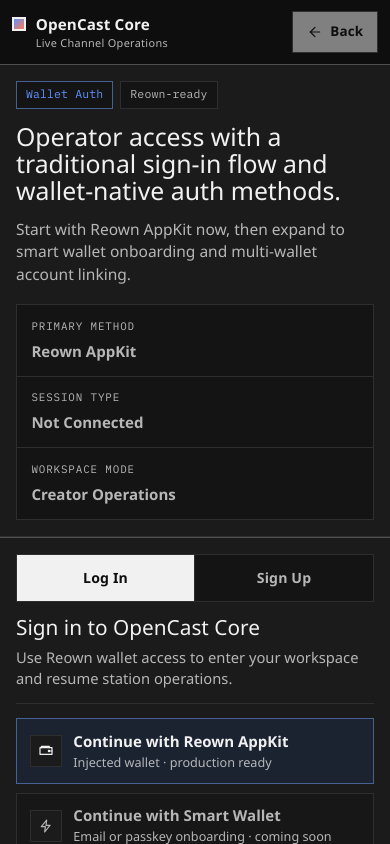
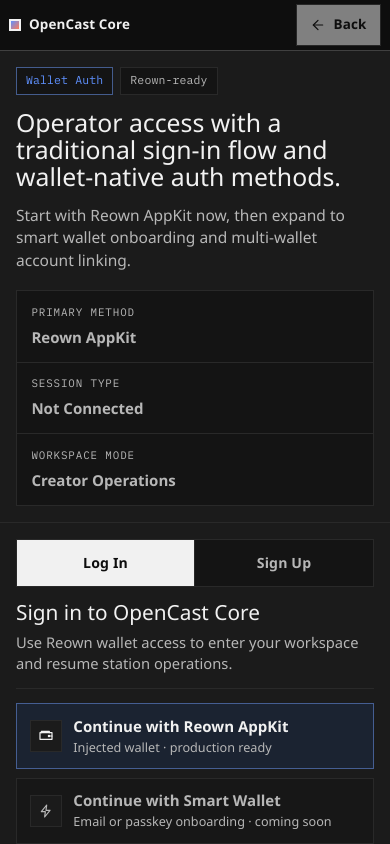
Before and after one commit to KyngKai909/untitled-project, a React (Vite) app in the folder apps/web/: page / in a window 390 px wide. Shown: the top 844 px of the page. Built offline with nearby package versions, Linux system fonts and the light colour scheme; no server answers; a web font is replaced by a local one.

Commit message:
minor fix

```diff
--- a/apps/web/src/styles.css
+++ b/apps/web/src/styles.css
@@ -9,8 +9,8 @@
   --surface-strong: #ffffff;
   --text: #111111;
   --text-muted: #505050;
-  --line: #c7c7c7;
-  --line-strong: #8e8e8e;
+  --line: #d2d2d2;
+  --line-strong: #b8b8b8;
   --accent: #2f6fff;
   --accent-soft: #dde7ff;
   --accent-alt: #ff5a2a;
@@ -27,8 +27,8 @@
   --surface-strong: #1b1b1b;
   --text: #f1f1f1;
   --text-muted: #b7b7b7;
-  --line: #2e2e2e;
-  --line-strong: #505050;
+  --line: #292929;
+  --line-strong: #404040;
   --accent: #5f91ff;
   --accent-soft: #1a2a49;
   --accent-alt: #ff7c56;
@@ -90,6 +90,7 @@
 
 .appRoot {
   min-height: 100vh;
+  background: var(--bg);
 }
 
 .topbar {
@@ -103,55 +104,68 @@
 .topbar__inner {
   width: min(1520px, 100%);
   margin: 0 auto;
-  padding: 0 1rem;
-  min-height: 70px;
-  display: grid;
-  grid-template-columns: auto 1fr auto;
+  padding: 0 0.85rem;
+  min-height: 58px;
+  display: grid;
+  grid-template-columns: auto minmax(0, 1fr) auto;
   align-items: center;
-  gap: 1.2rem;
+  gap: 0.7rem;
 }
 
 .brandLockup {
-  display: inline-grid;
-  grid-template-columns: auto auto;
+  display: inline-flex;
   align-items: center;
-  column-gap: 0.58rem;
+  gap: 0.52rem;
   text-decoration: none;
+  min-width: 0;
 }
 
 .brandLockup__glyph {
-  width: 0.9rem;
-  height: 0.9rem;
+  width: 0.82rem;
+  height: 0.82rem;
   border: 2px solid var(--text);
   background: linear-gradient(135deg, var(--accent), var(--accent-alt));
 }
 
 .brandLockup__title {
-  font-size: 0.95rem;
+  font-size: 0.92rem;
   letter-spacing: 0.01em;
   font-weight: 600;
+  line-height: 1;
+  white-space: nowrap;
 }
 
 .brandLockup__subtitle {
-  grid-column: 2;
-  font-size: 0.68rem;
+  font-size: 0.66rem;
   letter-spacing: 0.03em;
   color: var(--text-muted);
   font-family: "General Sans", "Onest", "Segoe UI", sans-serif;
+  padding-left: 0.5rem;
+  border-left: 1px solid var(--line);
+  white-space: nowrap;
 }
 
 .topnav {
   display: inline-flex;
   justify-self: center;
+  min-width: 0;
+  max-width: 100%;
+  overflow-x: auto;
+  scrollbar-width: none;
   border: 1px solid var(--line);
   background: var(--surface);
 }
 
+.topnav::-webkit-scrollbar {
+  display: none;
+}
+
 .topnav__link {
-  padding: 0.7rem 1rem;
+  padding: 0.52rem 0.84rem;
+  min-height: 36px;
   border-right: 1px solid var(--line);
   text-decoration: none;
-  font-size: 0.86rem;
+  font-size: 0.8rem;
   letter-spacing: 0.01em;
   font-weight: 500;
   font-family: "General Sans", "Onest", "Segoe UI", sans-serif;
@@ -178,18 +192,18 @@
 .themeSwitch {
   display: inline-flex;
   align-items: center;
-  justify-self: end;
   gap: 0.48rem;
-  min-height: 40px;
+  min-height: 36px;
   border: 1px solid var(--line);
   background: var(--surface);
   color: var(--text);
-  padding: 0.45rem 0.72rem;
+  padding: 0.34rem 0.58rem;
   cursor: pointer;
   letter-spacing: 0.01em;
   font-family: "General Sans", "Onest", "Segoe UI", sans-serif;
-  font-size: 0.82rem;
+  font-size: 0.78rem;
   font-weight: 500;
+  flex: 0 0 auto;
 }
 
 .themeSwitch:hover {
@@ -217,12 +231,12 @@
 .authTopbar__inner {
   width: min(1520px, 100%);
   margin: 0 auto;
-  padding: 0 1rem;
-  min-height: 72px;
+  padding: 0 0.85rem;
+  min-height: 58px;
   display: flex;
   align-items: center;
   justify-content: space-between;
-  gap: 1rem;
+  gap: 0.7rem;
 }
 
 .authBrand {
@@ -232,14 +246,14 @@
 .authLayout {
   width: min(1520px, 100%);
   margin: 0 auto;
-  min-height: calc(100vh - 73px);
+  min-height: calc(100vh - 59px);
   border-left: 1px solid var(--line-strong);
   border-right: 1px solid var(--line-strong);
   border-bottom: 1px solid var(--line-strong);
   display: grid;
   grid-template-columns: minmax(0, 1.1fr) minmax(420px, 0.9fr);
-  background: var(--line-strong);
-  gap: 1px;
+  background: var(--bg);
+  gap: 0;
 }
 
 .authIntro,
@@ -591,9 +605,9 @@
 .workspaceGrid,
 .opsGrid {
   border: 1px solid var(--line-strong);
-  background: var(--line-strong);
-  display: grid;
-  gap: 1px;
+  background: var(--bg);
+  display: grid;
+  gap: 0;
 }
 
 .workspaceGrid {
@@ -602,6 +616,11 @@
 
 .opsGrid {
   grid-template-columns: minmax(250px, 1fr) minmax(0, 2.2fr) minmax(280px, 1fr);
+}
+
+.workspaceGrid > .workspacePane + .workspacePane,
+.opsGrid > .opsPane + .opsPane {
+  border-left: 1px solid var(--line);
 }
 
 .workspacePane,
@@ -1065,17 +1084,17 @@
 
 .watchGrid {
   border: 1px solid var(--line-strong);
-  background: var(--line-strong);
+  background: var(--bg);
   display: grid;
   grid-template-columns: minmax(0, 1fr) minmax(340px, 420px);
-  gap: 1px;
+  gap: 0;
 }
 
 .watchMainColumn {
-  background: var(--line-strong);
-  min-width: 0;
-  display: grid;
-  gap: 1px;
+  background: var(--bg);
+  min-width: 0;
+  display: grid;
+  gap: 0;
 }
 
 .watchPanel {
@@ -1110,10 +1129,16 @@
 }
 
 .watchRail {
-  background: var(--line-strong);
+  border-left: 1px solid var(--line);
+  background: var(--bg);
   display: grid;
   align-content: start;
-  gap: 1px;
+  gap: 0;
+}
+
+.watchMainColumn > .watchPanel + .watchPanel,
+.watchRail > .watchPanel + .watchPanel {
+  border-top: 1px solid var(--line);
 }
 
 .guideTable {
@@ -1261,10 +1286,10 @@
 
 .previewGrid {
   border: 1px solid var(--line-strong);
-  background: var(--line-strong);
+  background: var(--bg);
   display: grid;
   grid-template-columns: minmax(0, 1fr) 350px;
-  gap: 1px;
+  gap: 0;
 }
 
 .previewMain,
@@ -1273,6 +1298,10 @@
   min-height: 560px;
   display: grid;
   grid-template-rows: auto 1fr;
+}
+
+.previewRail {
+  border-left: 1px solid var(--line);
 }
 
 .previewMain .paneBody,
@@ -1398,8 +1427,8 @@
   display: grid;
   grid-template-columns: 280px minmax(0, 1fr);
   min-height: calc(100vh - 72px);
-  background: var(--line-strong);
-  gap: 1px;
+  background: var(--bg);
+  gap: 0;
 }
 
 .workspaceShell--manager {
@@ -1407,7 +1436,7 @@
 }
 
 .workspaceRail {
-  background: var(--surface-strong);
+  background: var(--bg);
   min-width: 0;
   display: grid;
   align-content: start;
@@ -1415,10 +1444,13 @@
 }
 
 .railBlock {
-  border-bottom: 1px solid var(--line);
   padding: 1rem;
   display: grid;
   gap: 0.78rem;
+}
+
+.workspaceRail > .railBlock + .railBlock {
+  border-top: 1px solid var(--line);
 }
 
 .railBlock__head h3 {
@@ -1498,7 +1530,7 @@
 }
 
 .workspaceMain {
-  background: var(--surface-strong);
+  background: var(--bg);
   min-width: 0;
   display: grid;
   grid-template-rows: auto auto 1fr;
@@ -1584,17 +1616,17 @@
   overflow: auto;
   display: grid;
   align-content: start;
-  background: var(--line);
-  gap: 1px;
+  background: var(--bg);
+  gap: 0;
 }
 
 .workspaceSection {
-  background: var(--surface-strong);
-  display: grid;
-}
-
-.workspaceSection:last-child {
-  border-bottom: 0;
+  background: var(--bg);
+  display: grid;
+}
+
+.workspaceContent > .workspaceSection + .workspaceSection {
+  border-top: 1px solid var(--line);
 }
 
 .workspaceSection__head {
@@ -1776,6 +1808,12 @@
     grid-template-columns: 1fr;
   }
 
+  .workspaceGrid > .workspacePane + .workspacePane,
+  .opsGrid > .opsPane + .opsPane {
+    border-left: 0;
+    border-top: 1px solid var(--line);
+  }
+
   .workspacePane,
   .opsPane,
   .previewMain,
@@ -1783,6 +1821,11 @@
     min-height: auto;
   }
 
+  .previewRail {
+    border-left: 0;
+    border-top: 1px solid var(--line);
+  }
+
   .watchNow__top {
     flex-direction: column;
     align-items: stretch;
@@ -1875,29 +1918,67 @@
   .watchGrid {
     grid-template-columns: 1fr;
   }
+
+  .watchRail {
+    border-left: 0;
+    border-top: 1px solid var(--line);
+  }
+}
+
+@media (max-width: 1180px) {
+  .brandLockup__subtitle {
+    display: none;
+  }
 }
 
 @media (max-width: 920px) {
   .topbar__inner {
-    grid-template-columns: 1fr auto;
-    row-gap: 0.55rem;
-    padding-top: 0.45rem;
-    padding-bottom: 0.45rem;
+    min-height: 50px;
+    grid-template-columns: auto minmax(0, 1fr) auto;
+    gap: 0.45rem;
+    padding: 0 0.55rem;
   }
 
   .authTopbar__inner {
-    min-height: 64px;
-    padding: 0 0.75rem;
+    min-height: 50px;
+    padding: 0 0.55rem;
   }
 
   .topnav {
-    grid-column: 1 / -1;
     justify-self: stretch;
   }
 
   .topnav__link {
-    flex: 1;
+    flex: 0 0 auto;
     text-align: center;
+    min-height: 32px;
+    padding: 0.42rem 0.62rem;
+    font-size: 0.76rem;
+  }
+
+  .brandLockup__glyph {
+    width: 0.74rem;
+    height: 0.74rem;
+  }
+
+  .brandLockup__title {
+    font-size: 0.84rem;
+  }
+
+  .brandLockup__subtitle {
+    display: none;
+  }
+
+  .themeSwitch {
+    min-height: 32px;
+    padding: 0.28rem 0.5rem;
+    gap: 0.34rem;
+    font-size: 0.72rem;
+  }
+
+  .themeSwitch__dot {
+    width: 0.5rem;
+    height: 0.5rem;
   }
 
   .routeFrame {
@@ -1943,6 +2024,7 @@
   }
 
   .authLayout {
+    min-height: calc(100vh - 51px);
     border-left: 0;
     border-right: 0;
   }
```
